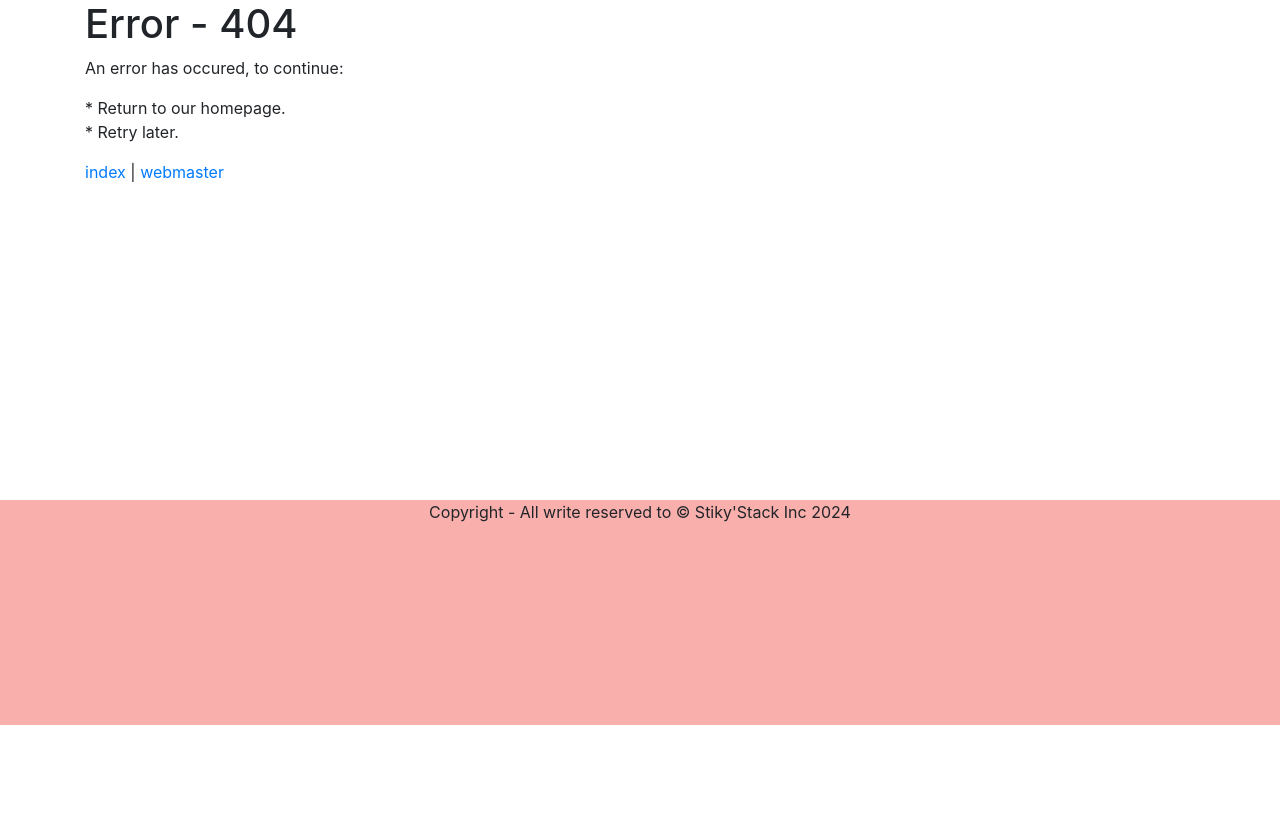
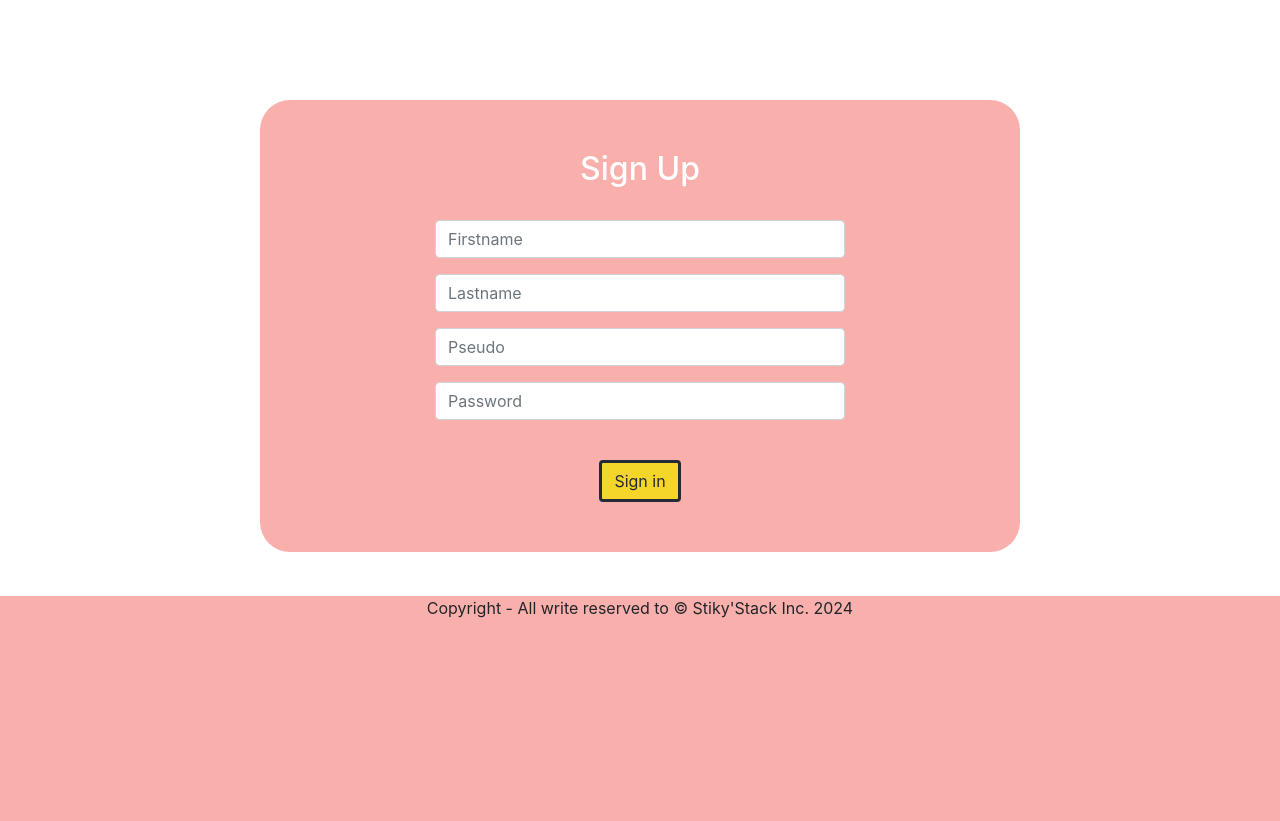
Before and after one commit to Darina-Codjo/StikyStack, a PHP site: page /index.php?module=connexion&action=form_signIn in a window 1280 px wide. Shown: the part 106-927 px from the top of the page. Before the commit the page ends 831 px from the top, so only its background shows below. Run offline with PHP 8.4, Linux system fonts and the light colour scheme.

Commit message:
fix messy page bug

```diff
--- a/comp_footer/vue_compFooter.php
+++ b/comp_footer/vue_compFooter.php
@@ -16,13 +16,11 @@ class VueFooter {
 	public function afficherFooter() { ?>
 		<footer style="background-color: rgb(249, 176, 172)">
 		<div class="container">
-			<p class="text-center">Copyright - All write reserved to © Stiky'Stack Inc 2024</p>
+			<p class="text-center">Copyright - All write reserved to © Stiky'Stack Inc. 2024</p>
 		</div>
 	</footer>
 
-
 	<?php
-
 	}
 
 }
--- a/comp_footer_accueil/vue_compFooter_accueil.php
+++ b/comp_footer_accueil/vue_compFooter_accueil.php
@@ -21,7 +21,7 @@ class VueFooterAccueil {
 					<h1 class="text-capitalize font-weight-light p-3 " style="background-color: rgb(249, 176, 172)"></h1>
 				</div>
 			</div>
-			<p class="text-center">Copyright - All write reserved to © Stiky'Stack Inc 2024</p>
+			<p class="text-center">Copyright - All write reserved to © Stiky'Stack Inc. 2024</p>
 		</div>
 	</footer>
 
--- a/comp_nav/vue_compNav.php
+++ b/comp_nav/vue_compNav.php
@@ -21,16 +21,17 @@ class VueNav {
             </a>
                 <?php
                 if(isset($_SESSION['userName'])){
+                    echo "CONECTEEEEEEE";
                     ?>
                     <ul class="navbar-nav ml-md-auto">
                         <li class="nav-item">
-                            <a class="nav-link" href="index.php?module=main&action=postit">My Post'it</a>
+                            <a class="nav-link" href="index.php?module=profil&action=postit">My Post'it</a>
                         </li>
                         <li class="nav-item">
-                            <a class="nav-link" href="index.php?module=profil&action=afficher_profil">My Account</a>
+                            <a class="nav-link" href="index.php?module=profil&action=profil_page">My Account</a>
                         </li>
                         <li class="nav-item">
-                            <a class="nav-link" href="index.php?module=connexion&action=deconnexion">Sing Out</a>
+                            <a class="nav-link" href="index.php?module=connexion&action=logOut">Sing Out</a>
                         </li>
                     </ul>
                     <?php
@@ -39,10 +40,10 @@ class VueNav {
                     ?>
                     <ul class="navbar-nav ml-md-auto" style="margin-right: 20px;">
                         <li class="nav-item">
-                            <a class="nav-link" href="index.php?module=connexion&action=form_inscription">Sign Up</a>
+                            <a class="nav-link" href="index.php?module=connexion&action=form_signIn">Sign Up</a>
                         </li>
                         <li class="nav-item">
-                            <a class="nav-link" href="index.php?module=connexion&action=form_connexion"><NOBR>Log In</NOBR></a>
+                            <a class="nav-link" href="index.php?module=connexion&action=form_logIn"><NOBR>Log In</NOBR></a>
                         </li>
                     </ul>
                     <?php
--- a/mod_connexion/cont_connexion.php
+++ b/mod_connexion/cont_connexion.php
@@ -20,8 +20,8 @@ if(!defined('CONST_INCLUDE'))
 			$this->modele = new ModeleConnexion();
 		}
 
-		function form_connexion(){
-			$this->vue->form_connexion();
+		function form_logIn(){
+			$this->vue->form_logIn();
 		}
 
 		function connexion(){
@@ -33,21 +33,21 @@ if(!defined('CONST_INCLUDE'))
 				$_SESSION['lastName']=$tab['lastName'];
 				$_SESSION['userName']=$tab['userName'];
 				$_SESSION['passwrd']=$tab['passwrd'];
-				header('Location:index.php/profil');
+				header('Location:index.php');
 			}
 			else {
                 echo "<p class=\"text-center mt-3\"><strong>Mauvais identifiant ou mot de passe !</strong></p>";
-                $this->vue->form_connexion();
+                $this->vue->form_logIn();
             }
 		}
 
-		function form_inscription(){
-			$this->vue->form_inscription();
+		function form_signIn(){
+			$this->vue->form_signIn();
 		}
 
 		function inscription(){
 			$this->modele->inscription($this->recupererIdMdpPseudo());
-            header('Location:index.php/profil');
+            header('Location:index.php');
 		}
 
 		function recupererIdMdpPseudo(){
@@ -60,13 +60,13 @@ if(!defined('CONST_INCLUDE'))
 			return $tab;
 		}
 
-		function deconnexion(){
-			$this->modele->deconnexion();
+		function logOut(){
+			$this->modele->logOut();
 		}
 
-		function erreur404(){
-			$error = $this->modele->erreur404();
-			$this->vue->erreur404($error);
+		function error404(){
+			$error = $this->modele->error404();
+			$this->vue->error404($error);
 		}
 		function getVue(){
 			return $this->vue;
--- a/mod_connexion/mod_connexion.php
+++ b/mod_connexion/mod_connexion.php
@@ -24,8 +24,8 @@ if(!defined('CONST_INCLUDE'))
 
 			switch($action){
 
-				case "form_connexion":
-					$this->controleur->form_connexion();
+				case "form_logIn":
+					$this->controleur->form_logIn();
 					break;
 
 				case "connexion":
@@ -38,12 +38,12 @@ if(!defined('CONST_INCLUDE'))
 					}
 					break;
 
-				case "deconnexion":
-					$this->controleur->deconnexion();
+				case "logOut":
+					$this->controleur->logOut();
 					break;
 
-				case "form_inscription":
-					$this->controleur->form_inscription();
+				case "form_signIn":
+					$this->controleur->form_signIn();
 					break;
 
 				case "inscription":
@@ -51,7 +51,7 @@ if(!defined('CONST_INCLUDE'))
 					break;
 
 				default:
-					$this->controleur->erreur404();
+					$this->controleur->error404();
 					break;
 			}
 		}
--- a/mod_connexion/modele_connexion.php
+++ b/mod_connexion/modele_connexion.php
@@ -28,7 +28,7 @@ if(!defined('CONST_INCLUDE'))
 
                 if(!empty($requete->fetch())){
                     echo "<p class=\"text-center mt-3\"><strong>This user already exists</strong></p>";
-                    $this->vue->form_inscription();
+                    $this->vue->form_signIn();
                 }
                 else{
                     //Insertion
@@ -40,7 +40,7 @@ if(!defined('CONST_INCLUDE'))
             }
             else {
                 echo "<p class=\"text-center mt-3\"><strong>User name too long <strong></p>";
-                $this->vue->form_inscription();
+                $this->vue->form_signIn();
             }
         }
 
@@ -56,13 +56,13 @@ if(!defined('CONST_INCLUDE'))
             }
         }
 
-        function deconnexion(){
+        function logOut(){
             $_SESSION = array();
             session_destroy();
             header('Location:index.php');
         }
 
-        function erreur404(){
+        function error404(){
             require_once('404NotFoundPage.php');
         }
     }
--- a/mod_connexion/vue_connexion.php
+++ b/mod_connexion/vue_connexion.php
@@ -14,7 +14,7 @@ if(!defined('CONST_INCLUDE'))
             parent::__construct();
 		}
 
-		function form_connexion(){
+		function form_logIn(){
 			?>
             <div class="container">
                 <div class="row">
@@ -42,7 +42,7 @@ if(!defined('CONST_INCLUDE'))
 			<?php
 		}
 
-		function form_inscription(){
+		function form_signIn(){
 			?>
 			<div class="container">
 				<div class="row">
@@ -76,7 +76,7 @@ if(!defined('CONST_INCLUDE'))
 			<?php
 		}
 
-		function erreur404($error){
+		function error404($error){
 			echo $error;
 		}
 	}
--- a/mod_profil/mod_profil.php
+++ b/mod_profil/mod_profil.php
@@ -22,12 +22,12 @@ if(!defined('CONST_INCLUDE'))
 			}
 
 			switch($action){
-                case "afficher_profil":
-                    $this->controleur->afficher_profil();
+                case "profil_page":
+                    $this->controleur->profil_page();
                     break;
 
 				default:
-					$this->controleur->erreur404();
+					$this->controleur->error404();
 					break;
 			}
 		}
--- a/mod_profil/modele_profil.php
+++ b/mod_profil/modele_profil.php
@@ -12,7 +12,7 @@ if(!defined('CONST_INCLUDE'))
 
 		}
 
-		function erreur404(){
+		function error404(){
             require_once('404NotFoundPage.php');
         }
 
--- a/mod_profil/vue_profil.php
+++ b/mod_profil/vue_profil.php
@@ -12,11 +12,11 @@ if(!defined('CONST_INCLUDE'))
 			parent::__construct();
 		}
 
-		function afficher_profil(){?>
+		function profil_page(){?>
 			<div class="container" >
 				<div class="card" class="col-lg-8 me-auto mx-auto" style="margin-top: 100px; background-color: #252a37; padding: 50px; text-align: center; color: white; border-radius: 30px;">
 					<div class="pp">
-						<div class="circle"><img src="images/ajoutez_pp.png" id="photo" ></div>
+						<div class="circle"><img src="./images/ajoutez_pp.png" id="photo" ></div>
 					</div>
 					<div class="upload">
 						<input type="file" id="file">
@@ -35,7 +35,7 @@ if(!defined('CONST_INCLUDE'))
 			<?php
 
 		}
-		function erreur404($error){
+		function error404($error){
 			echo $error;
 		}
 	}
```
Also changed, not shown: comp_header_accueil/vue_compHeader_accueil.php (+5 -4 lines), mod_profil/cont_profil.php (+5 -5 lines).
